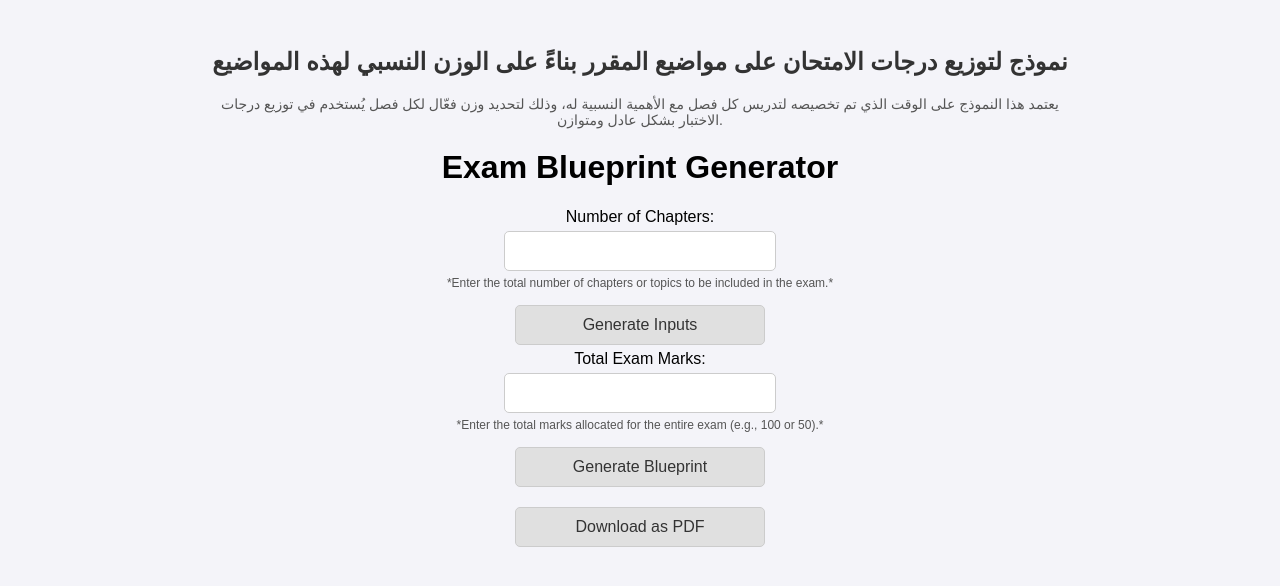
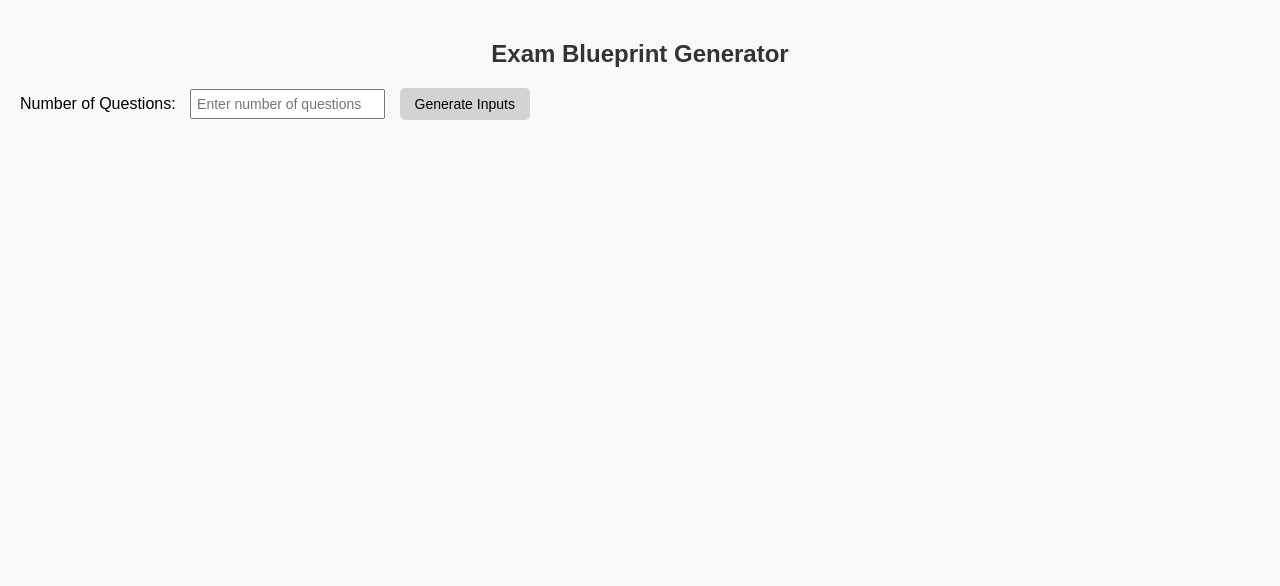
Before and after one commit to alfikym/exam-blueprint-generator-simple, a plain HTML site: page index.html in a window 1280 px wide. Drawn offline with nearby package versions, Linux system fonts and the light colour scheme.

Commit message:
Update index.html

```diff
--- a/index.html
+++ b/index.html
@@ -4,199 +4,102 @@
     <meta charset="UTF-8">
     <meta name="viewport" content="width=device-width, initial-scale=1.0">
     <title>Exam Blueprint Generator</title>
-
-    <!-- ✅ jsPDF for PDF Download -->
-    <script src="https://cdnjs.cloudflare.com/ajax/libs/jspdf/2.5.1/jspdf.umd.min.js"></script>
-
-    <!-- ✅ html2canvas for table-to-PDF conversion -->
-    <script src="https://cdnjs.cloudflare.com/ajax/libs/html2canvas/1.4.1/html2canvas.min.js"></script>
-
     <style>
         body {
             font-family: Arial, sans-serif;
-            background-color: #f4f4f9;
+            margin: 0;
+            padding: 20px;
+            background-color: #f9f9f9;
+        }
+        h2 {
+            color: #333;
             text-align: center;
-            padding: 20px;
         }
-        input, button {
-            padding: 10px;
-            margin: 5px;
-            width: 250px;
-            border: 1px solid #ccc;
-            border-radius: 5px;
+        label {
             font-size: 16px;
+            margin-right: 10px;
+        }
+        input {
+            padding: 5px;
+            font-size: 14px;
+            margin-right: 10px;
         }
         button {
-            background-color: #e0e0e0;
-            color: #333;
+            padding: 8px 15px;
+            font-size: 14px;
+            background-color: #d3d3d3; /* Light grey */
+            border: none;
+            border-radius: 5px;
             cursor: pointer;
-            transition: background-color 0.3s, color 0.3s;
         }
         button:hover {
-            background-color: #d6d6d6;
+            background-color: #c0c0c0; /* Slightly darker grey */
         }
-        table {
-            width: 80%;
-            margin: 20px auto;
-            border-collapse: collapse;
-        }
-        th, td {
-            padding: 10px;
-            border: 1px solid #ccc;
-        }
-        .description {
-            font-size: 12px;
-            color: #555;
+        #questionInputsContainer div {
+            display: flex;
+            align-items: center;
             margin-bottom: 10px;
-        }
-        .error {
-            color: red;
-            font-size: 14px;
-            margin-top: 10px;
         }
     </style>
 </head>
+<body>
+    <h2>Exam Blueprint Generator</h2>
 
-<body>
+    <!-- Input for Number of Questions -->
+    <label for="numQuestions">Number of Questions:</label>
+    <input type="number" id="numQuestions" min="1" placeholder="Enter number of questions">
+    <button onclick="generateQuestionInputs()">Generate Inputs</button>
 
-    <!-- Arabic Title and Description -->
-    <h2 style="font-weight: bold; color: #333;">نموذج لتوزيع درجات الامتحان على مواضيع المقرر بناءً على الوزن النسبي لهذه المواضيع</h2>
-    <p style="font-size: 14px; color: #555; width: 70%; margin: 0 auto;">
-        يعتمد هذا النموذج على الوقت الذي تم تخصيصه لتدريس كل فصل مع الأهمية النسبية له، وذلك لتحديد وزن فعّال لكل فصل يُستخدم في توزيع درجات الاختبار بشكل عادل ومتوازن.
-    </p>
+    <!-- Container for Generated Inputs -->
+    <div id="questionInputsContainer"></div>
 
-    <h1>Exam Blueprint Generator</h1>
-
-    <form id="blueprintForm">
-        <!-- 1. Number of Chapters -->
-        <label>Number of Chapters:</label><br>
-        <input type="number" id="chapterCount" min="1" required><br>
-        <div class="description">*Enter the total number of chapters or topics to be included in the exam.*</div>
-
-        <!-- 6. Generate Inputs Button -->
-        <button type="button" onclick="generateInputs()">Generate Inputs</button>
-        <div id="inputs"></div>
-
-        <!-- 5. Total Exam Marks -->
-        <label>Total Exam Marks:</label><br>
-        <input type="number" id="totalMarks" min="1" required><br>
-        <div class="description">*Enter the total marks allocated for the entire exam (e.g., 100 or 50).* </div>
-
-        <button type="button" onclick="generateBlueprint()">Generate Blueprint</button>
-    </form>
-
-    <div id="errorMessage" class="error"></div>
-
-    <div id="result"></div>
-
-    <button onclick="downloadPDF()">Download as PDF</button>
+    <!-- Button to Generate the Blueprint -->
+    <button id="generateBlueprintButton" onclick="generateBlueprint()" style="display: none;">Generate Blueprint</button>
 
     <script>
-        // ✅ Generate input fields for chapters
-        function generateInputs() {
-            const count = document.getElementById('chapterCount').value;
-            const inputsDiv = document.getElementById('inputs');
-            inputsDiv.innerHTML = '';
+        function generateQuestionInputs() {
+            const numQuestions = document.getElementById('numQuestions').value;
+            const container = document.getElementById('questionInputsContainer');
+            container.innerHTML = ''; // Clear previous inputs
 
-            for (let i = 1; i <= count; i++) {
-                inputsDiv.innerHTML += `
-                    <h3>Chapter ${i}</h3>
-
-                    <label>Chapter Title:</label><br>
-                    <input type="text" id="title${i}" placeholder="Chapter Title" required><br>
-                    <div class="description">*Provide the name or main topic of this chapter.*</div>
-
-                    <label>Time Spent (hrs):</label><br>
-                    <input type="number" id="time${i}" placeholder="Time Spent (hrs)" min="1" required><br>
-                    <div class="description">*Enter the total hours spent covering this chapter.*</div>
-
-                    <label>Importance Weight (%):</label><br>
-                    <input type="number" id="importance${i}" placeholder="Importance Weight (%)" min="1" max="100" required><br>
-                    <div class="description">*Assign a percentage for the chapter's exam importance (must total 100%).*</div>
-                `;
-            }
-        }
-
-        // ✅ Validate Inputs
-        function validateInputs(count, totalMarks) {
-            if (count < 1 || totalMarks <= 0) {
-                alert("Please enter valid chapter count and total marks.");
-                return false;
-            }
-
-            let totalImportance = 0;
-
-            for (let i = 1; i <= count; i++) {
-                const title = document.getElementById(`title${i}`).value.trim();
-                const time = parseFloat(document.getElementById(`time${i}`).value);
-                const importance = parseFloat(document.getElementById(`importance${i}`).value);
-
-                if (!title || isNaN(time) || isNaN(importance)) {
-                    alert(`Please complete all fields for Chapter ${i}.`);
-                    return false;
-                }
-
-                totalImportance += importance;
-            }
-
-            if (totalImportance !== 100) {
-                alert(`The total importance weight must be 100%. Currently: ${totalImportance}%`);
-                return false;
-            }
-
-            return true;
-        }
-
-        // ✅ Generate the blueprint
-        function generateBlueprint() {
-            const count = document.getElementById('chapterCount').value;
-            const totalMarks = document.getElementById('totalMarks').value;
-
-            if (!validateInputs(count, totalMarks)) {
+            if (numQuestions <= 0 || isNaN(numQuestions)) {
+                alert("Please enter a valid number of questions.");
                 return;
             }
 
-            let totalTime = 0;
-            const chapters = [];
+            for (let i = 1; i <= numQuestions; i++) {
+                // Create a row for each question
+                const row = document.createElement('div');
 
-            for (let i = 1; i <= count; i++) {
-                const title = document.getElementById(`title${i}`).value;
-                const time = parseFloat(document.getElementById(`time${i}`).value);
-                const importance = parseFloat(document.getElementById(`importance${i}`).value);
+                // Question Number Label
+                const questionLabel = document.createElement('label');
+                questionLabel.textContent = `Question ${i}: `;
 
-                totalTime += time;
-                chapters.push({ title, time, importance });
+                // Covered in Lecture Number Input
+                const lectureInput = document.createElement('input');
+                lectureInput.type = 'number';
+                lectureInput.placeholder = 'Lecture #';
+
+                // ILOs Assessed Input
+                const ilosInput = document.createElement('input');
+                ilosInput.type = 'text';
+                ilosInput.placeholder = 'ILOs Assessed';
+
+                // Append inputs to the row
+                row.appendChild(questionLabel);
+                row.appendChild(lectureInput);
+                row.appendChild(ilosInput);
+                container.appendChild(row);
             }
 
-            let resultHTML = `<h2>Generated Exam Blueprint</h2>
-            <table>
-                <tr>
-                    <th>Chapter</th>
-                    <th>Time Weight (%)</th>
-                    <th>Importance Weight (%)</th>
-                    <th>Final Weight (%)</th>
-                    <th>Marks Allocated</th>
-                </tr>`;
+            // Show the generate blueprint button
+            document.getElementById('generateBlueprintButton').style.display = 'block';
+        }
 
-            chapters.forEach(chapter => {
-                const timeWeight = (chapter.time / totalTime) * 100;
-                const finalWeight = (timeWeight + chapter.importance) / 2;
-                const marks = ((finalWeight / 100) * totalMarks).toFixed(2);
-
-                resultHTML += `
-                    <tr>
-                        <td>${chapter.title}</td>
-                        <td>${timeWeight.toFixed(2)}%</td>
-                        <td>${chapter.importance}%</td>
-                        <td>${finalWeight.toFixed(2)}%</td>
-                        <td>${marks}</td>
-                    </tr>`;
-            });
-
-            resultHTML += `</table>`;
-            document.getElementById('result').innerHTML = resultHTML;
+        function generateBlueprint() {
+            // Collect the inputs and process them (to be implemented later)
+            alert("Blueprint generation is under construction!");
         }
     </script>
-
 </body>
 </html>
```
